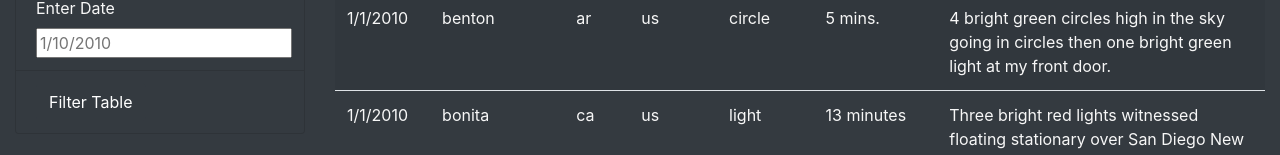
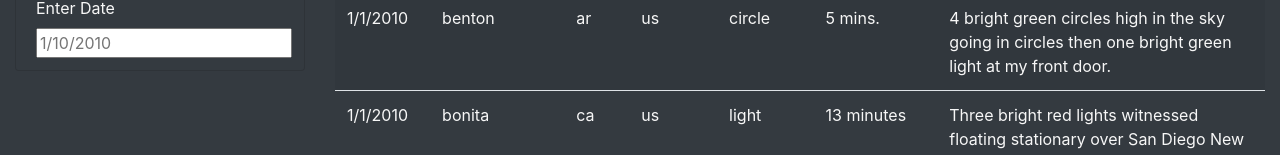
Before and after one commit to cewarkentin/UFOs, a plain HTML site: page index.html in a window 1280 px wide. Shown: the part 796-951 px from the top of the page. Drawn offline with nearby package versions, Linux system fonts and the light colour scheme.

Commit message:
delete <li> for button

```diff
--- a/index.html
+++ b/index.html
@@ -54,9 +54,6 @@
                         <label for="date">Enter Date</label>
                         <input type="text" placeholder="1/10/2010" id="datetime" />
                     </li>
-                    <li class="list-group-item bg-dark">
-                        <button id="filter-btn" type="button" class="btn btn-dark">Filter Table</button>
-                    </li>
                 </ul>
 
             </form>
```
